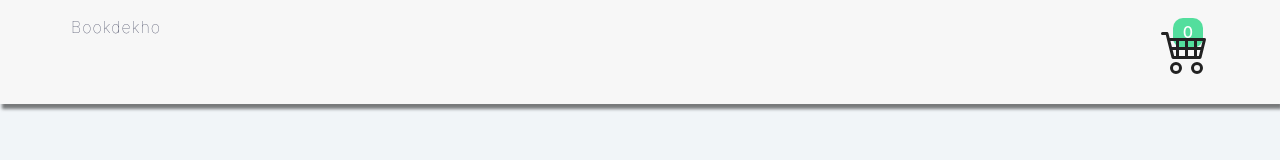
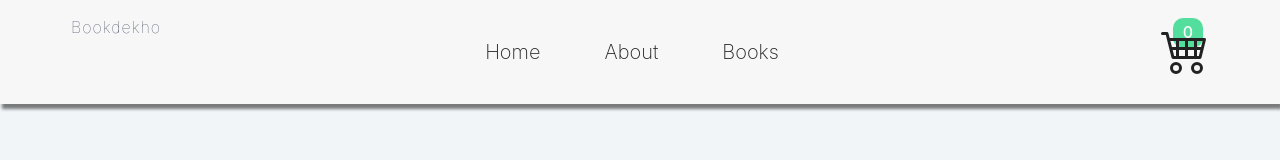
Before and after one commit to Tejas-Joharapurkar/Book-React-project, a React (Create React App) app: page /1 in a window 1280 px wide. Shown: the top 160 px of the page. Built offline with nearby package versions, Linux system fonts and the light colour scheme.

Commit message:
Update data.js

```diff
--- a/src/data.js
+++ b/src/data.js
@@ -126,21 +126,21 @@ export const books = [
 ];
 
 export const links = [
-    // {
-    //     id: 10,
-    //     url: '/',
-    //     text: 'home',
-    // },
-    // {
-    //     id: 11,
-    //     url: '/about',
-    //     text: 'about',
-    // },
-    // {
-    //     id: 12,
-    //     url: '/books',
-    //     text: 'Books',
-    // },
+    {
+        id: 10,
+        url: '/',
+        text: 'home',
+    },
+    {
+        id: 11,
+        url: '/about',
+        text: 'about',
+    },
+    {
+        id: 12,
+        url: '/books',
+        text: 'Books',
+    },
 ];
 export const social = [
     {
```
